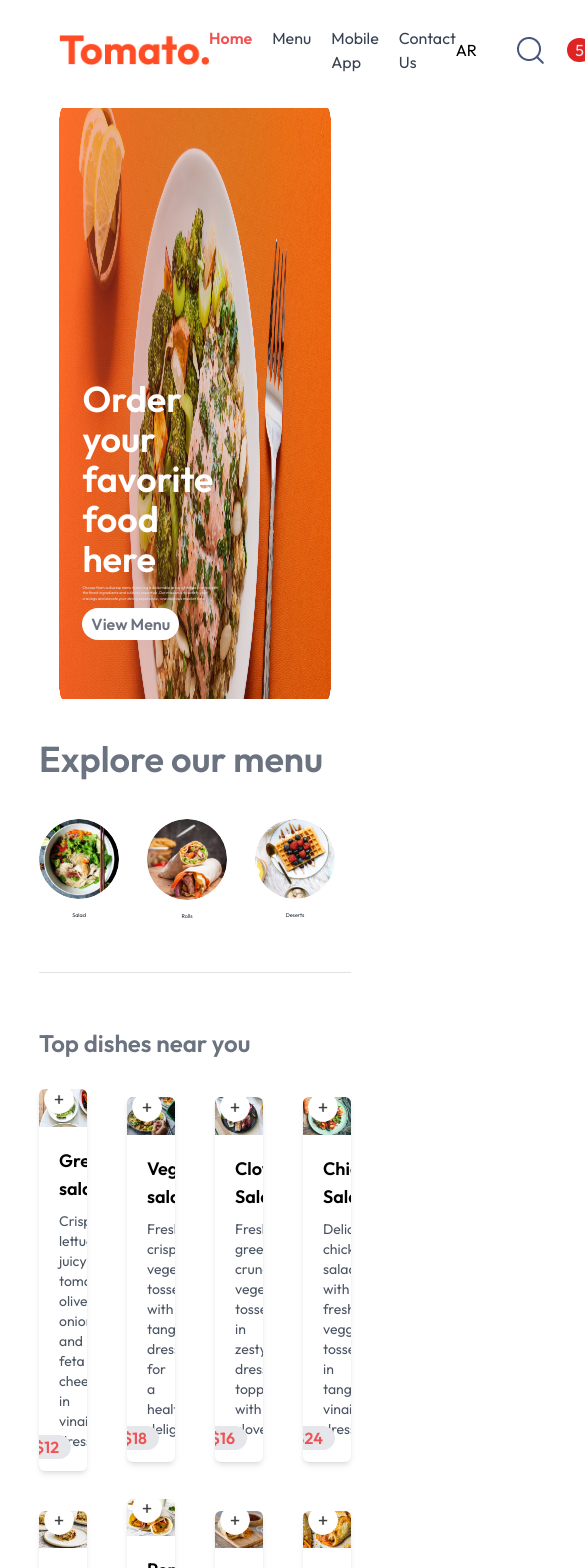
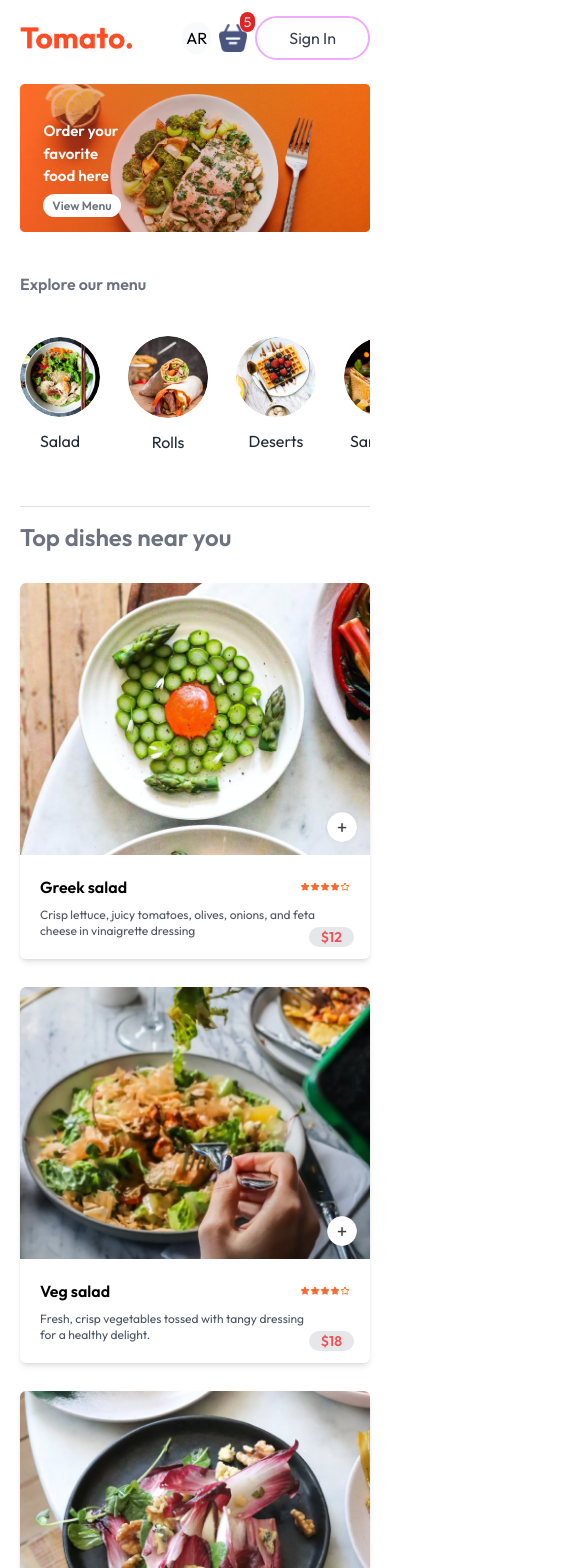
Before and after one commit to abdulkareemm/food-app, a React (Vite) app: page / in a window 390 px wide. Shown: the top 1568 px of the page, 585 px wide, since content can reach past the window. Built offline with nearby package versions, Linux system fonts and the light colour scheme.

Commit message:
make it responsive

```diff
--- a/src/App.jsx
+++ b/src/App.jsx
@@ -7,7 +7,7 @@ function App() {
 
   return (
     <>
-      <div className="w-[80%] m-auto">
+      <div className="md:w-[80%] m-auto">
         <Nav />
         <Router>
           <Routes>
--- a/src/components/AppDownload.jsx
+++ b/src/components/AppDownload.jsx
@@ -5,9 +5,9 @@ import { useTranslation } from "react-i18next";
 const AppDownload = () => {
     const {t} = useTranslation()
   return (
-    <div className="m-auto mt-24 text-[max(3vw,20px)] text-center font-semibold">
-      <p className=" text-gray-600">
-        {t("download-app")} <br />
+    <div className="mx-5  mt-24 text-[max(3vw,20px)] text-start md:text-center font-semibold">
+      <p className=" text-gray-600 text-xl md:text-4xl">
+        {t("download-app")} <br className="hidden md:flex" />
         <span className="font-bold text-red-600">Tomato App</span>
       </p>
       <div className="flex justify-center gap-[max(2vw,10px)] mt-10">
--- a/src/components/ExploreMenu.jsx
+++ b/src/components/ExploreMenu.jsx
@@ -1,12 +1,12 @@
-import React from 'react'
-import {menu_list} from "../assets/assets"
-import { useTranslation } from 'react-i18next'
+import React from "react";
+import { menu_list } from "../assets/assets";
+import { useTranslation } from "react-i18next";
 const ExploreMenu = ({ category, setCategory }) => {
   const { t } = useTranslation();
 
   return (
-    <div className="flex flex-col  gap-5 my-10">
-      <h1 className="text-gray-500 font-semibold text-4xl">
+    <div className="flex flex-col mx-5  gap-5 mt-10">
+      <h1 className="text-gray-500 font-semibold text-base md:text-4xl">
         {t("explore-header")}
       </h1>
       <div className="flex justify-between items-center gap-7 text-center my-5 mx-0 overflow-scroll">
@@ -22,7 +22,7 @@ const ExploreMenu = ({ category, setCategory }) => {
               }`}
             />
             <p
-              className={`mt-3 text-gray-800 text-[1.4vw] cursor-pointer ${
+              className={`mt-3 text-gray-800 text-[max(1.4vw,12px)]] cursor-pointer ${
                 category === item.menu_name
                   ? "border-2 rounded-full border-red-500 px-0.5 text-red-800 font-semibold"
                   : ""
@@ -38,4 +38,4 @@ const ExploreMenu = ({ category, setCategory }) => {
   );
 };
 
-export default ExploreMenu
+export default ExploreMenu;
--- a/src/components/FoodDisplay.jsx
+++ b/src/components/FoodDisplay.jsx
@@ -7,11 +7,11 @@ const FoodDisplay = ({ category }) => {
   const { food_list } = useStoreContext();
   const { t } = useTranslation();
   return (
-    <div className="">
+    <div className="mx-5">
       <h2 className="text-[max(2vw,24px)] font-semibold text-gray-500">
         {t("Top dishes near you")}
       </h2>
-      <div className="grid grid-cols-4 mt-7 gap-y-7 gap-x-10 ">
+      <div className="grid grid-cols-1 md:grid-cols-2 lg:grid-cols-4 mt-7 gap-y-7 gap-x-10 ">
         {food_list.map((item, index) => {
           if(category==="All" || category===item.category){
             return <FoodItem key={index} {...item} />;
--- a/src/components/FoodItem.jsx
+++ b/src/components/FoodItem.jsx
@@ -9,7 +9,7 @@ const FoodItem = ({ _id, name, price, description, image }) => {
   return (
     <div className="w-full relative m-auto rounded-md overflow-hidden shadow-md animate-fade min-h-[365px] cursor-pointer hover:bg-slate-100">
       <div className="w-full relative">
-        <img src={image} alt="" />
+        <img src={image} alt="" className="w-full" />
         {!cartItems[_id] ? (
           <img
             src={assets.add_icon_white}
@@ -37,12 +37,12 @@ const FoodItem = ({ _id, name, price, description, image }) => {
       </div>
       <div className="p-5">
         <div className="flex justify-between items-center">
-          <p className="text-lg font-semibold">{t(name)}</p>
-          <img src={assets.rating_starts} alt="" className="w-[70px] " />
+          <p className="text-base md:text-lg font-semibold">{t(name)}</p>
+          <img src={assets.rating_starts} alt="" className="w-[50px] md:[w-70] " />
         </div>
-        <p className="text-gray-600 text-sm mt-2">{t(`${name}-d`)}</p>
-        <div className="absolute bottom-3 ltr:right-4 rtl:left4 bg-gray-200 px-3  rounded-full">
-          <p className="text-red-500 font-semibold text-base">${price}</p>
+        <p className="text-gray-600 text-xs md:text-sm mt-2 w-[90%] ">{t(`${name}-d`)}</p>
+        <div className="absolute bottom-3 ltr:right-4 rtl:left-4 bg-gray-200 px-3 rounded-full">
+          <p className="text-red-500 font-semibold text-sm md:text-base ">${price}</p>
         </div>
       </div>
     </div>
--- a/src/components/Footer.jsx
+++ b/src/components/Footer.jsx
@@ -5,9 +5,9 @@ import { useTranslation } from "react-i18next";
 const Footer = () => {
   const {t} = useTranslation()
   return (
-    <div className="text-[#d9d9d9] bg-[#323232] flex flex-col items-center mt-10 gap-5  px-[8vw]">
-      <div className="w-full flex flex-row mt-20 justify-between">
-        <div className="flex flex-col items-start gap-5 w-[40%]">
+    <div className="text-[#d9d9d9] bg-[#323232] flex flex-col items-center  mt-10 gap-5  px-[8vw]">
+      <div className="w-full flex flex-col md:flex-row mt-20 md:justify-between gap-5 md:gap-0">
+        <div className="flex flex-col items-start gap-5 w-full  md:w-[40%]">
           <img src={assets.logo} alt="" />
           <p>{t("footer-d")}</p>
           <div className="flex gap-4 ">
@@ -29,9 +29,9 @@ const Footer = () => {
           </div>
         </div>
 
-        <div className="flex flex-col items-start gap-5">
+        <div className="flex flex-col items-start md:gap-5 ">
           <h2 className="font-semibold text-xl">{t("footer-c")}</h2>
-          <ul>
+          <ul className="mx-5 text-sm md:text-base">
             <li>+971 542395425</li>
             <li>eng.kreem.96@gmail.com</li>
           </ul>
--- a/src/components/Header.jsx
+++ b/src/components/Header.jsx
@@ -6,15 +6,19 @@ const Header = () => {
 const { t } = useTranslation();
 
   return (
-    <div className="h-[70vh] mx-5 my-2 relative">
+    <div className="md:h-[70vh] mx-5 my-2 relative">
       <img src={Image} alt="" className="w-full h-full " />
       <div
         className="absolute flex flex-col items-start gap-[1.5vw] max-w-[50%] bottom-[10%]
       ltr:left-[6vw] rtl:right-[6vh] animate-fade"
       >
-        <h2 className="font-semibold text-white text-4xl">{t("header")}</h2>
-        <p className="text-slate-200 text-[1vw]">{t("header1")}</p>
-        <button className="text-gray-500 font-semibold bg-white rounded-[50px] px-[2.3vw] py-[1vw]">
+        <h2 className="font-semibold text-white text-[max(2.4vw,15px)] w-[50%] md:w-full md:text-4xl">
+          {t("header")}
+        </h2>
+        <p className="text-slate-200 text-sm lg:text-[1.1vw] hidden md:flex">
+          {t("header1")}
+        </p>
+        <button className="text-gray-500 font-semibold text-xs md:text-xl  bg-white rounded-[50px] px-[2.3vw] py-[1vw]">
           {t("header-btn")}
         </button>
       </div>
--- a/src/components/Navbar.jsx
+++ b/src/components/Navbar.jsx
@@ -19,29 +19,40 @@ export default function Navbar() {
   };
   return (
     <header className="px-5 py-4 flex justify-between items-center">
-      <img src={assets.logo} alt="logo" className="w-[150px]" />
-      <ul className="flex gap-5 text-gray-700">
+      <img src={assets.logo} alt="logo" className="w-28  md:w-[150px]  " />
+      <ul className="hidden text-sm lg:text-base md:flex gap-2 lg:gap-5 text-gray-700">
         {naves.map((nav) => (
           <li
             key={nav}
-            className={`${menu === nav ? "text-red-500 font-semibold" : ""} cursor-pointer`}
+            className={`${
+              menu === nav ? "text-red-500 font-semibold" : ""
+            } cursor-pointer`}
             onClick={() => setMenu(nav)}
           >
             {t(nav)}
           </li>
         ))}
       </ul>
-      <div className="flex items-center gap-[40px] ">
-        <button onClick={changeLanguage} className="">
+      <div className="flex items-center gap-2 lg:gap-[40px] ">
+        <button
+          onClick={changeLanguage}
+          className=" bg-gray-50 rounded-full p-1 "
+        >
           {i18n.language === "en" ? "AR" : "EN"}
         </button>
-        <img src={assets.search_icon} alt="search" />
+        <img
+          src={assets.search_icon}
+          alt="search"
+          className="hidden md:flex w-7"
+        />
         <div className="relative">
-          <img src={assets.basket_icon} alt="basket" />
-          <div className="absolute bg-red-600 -top-3 ltr:-right-2 rtl:-left-2 px-2  rounded-full text-slate-200">5</div>
+          <img src={assets.basket_icon} alt="basket" className="w-7" />
+          <div className="absolute bg-red-600 -top-3 ltr:-right-2 rtl:-left-2 px-1 text-sm md:text-base  md:px-2  rounded-full text-slate-200">
+            5
+          </div>
         </div>
         <button
-          className="text-base text-gray-700 py-2 px-10 border-2 rounded-3xl border-fuchsia-300
+          className="text-gray-700 py-2 px-8 md:px-2 lg:px-10 text-base md:text-sm  lg:text-base  border-2 rounded-3xl border-fuchsia-300
          hover:bg-[#fff4f2] duration-300"
         >
           {t("sign-in")}
```
